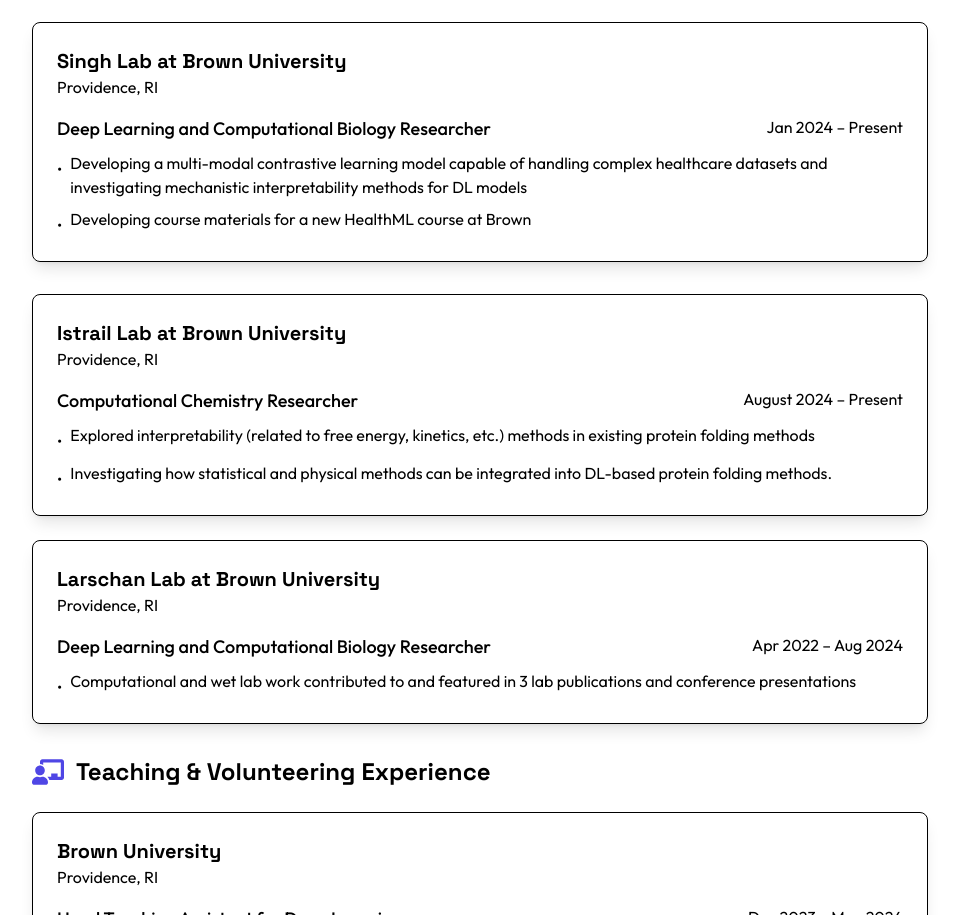
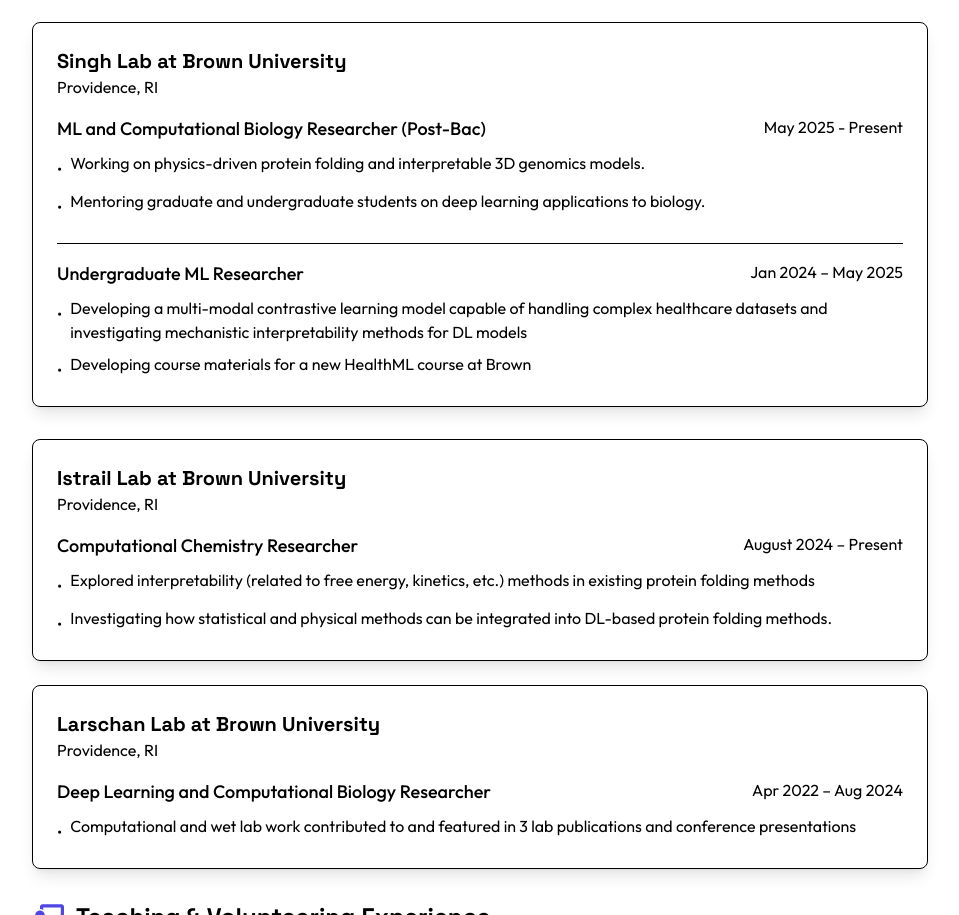
Before and after one commit to pmahable/pmahable.github.io, a Next.js app: page /experience in a window 1280 px wide. Shown: the part 830-1745 px from the top of the page, without its empty margins (160-1119 px from the left). Built offline with nearby package versions, Linux system fonts and the light colour scheme.

Commit message:
Experience Update

```diff
--- a/app/components/Experience.tsx
+++ b/app/components/Experience.tsx
@@ -55,8 +55,16 @@
     category: 'research',
     positions: [
       {
-        role: 'Deep Learning and Computational Biology Researcher',
-        date: 'Jan 2024 – Present',
+        role: 'ML and Computational Biology Researcher (Post-Bac)',
+        date: 'May 2025 - Present',
+        points: [
+          'Working on physics-driven protein folding and interpretable 3D genomics models.',
+          'Mentoring graduate and undergraduate students on deep learning applications to biology.'
+        ]
+      },
+      {
+        role: 'Undergraduate ML Researcher',
+        date: 'Jan 2024 – May 2025',
         points: [
           'Developing a multi-modal contrastive learning model capable of handling complex healthcare datasets and investigating mechanistic interpretability methods for DL models',
           'Developing course materials for a new HealthML course at Brown'
```
